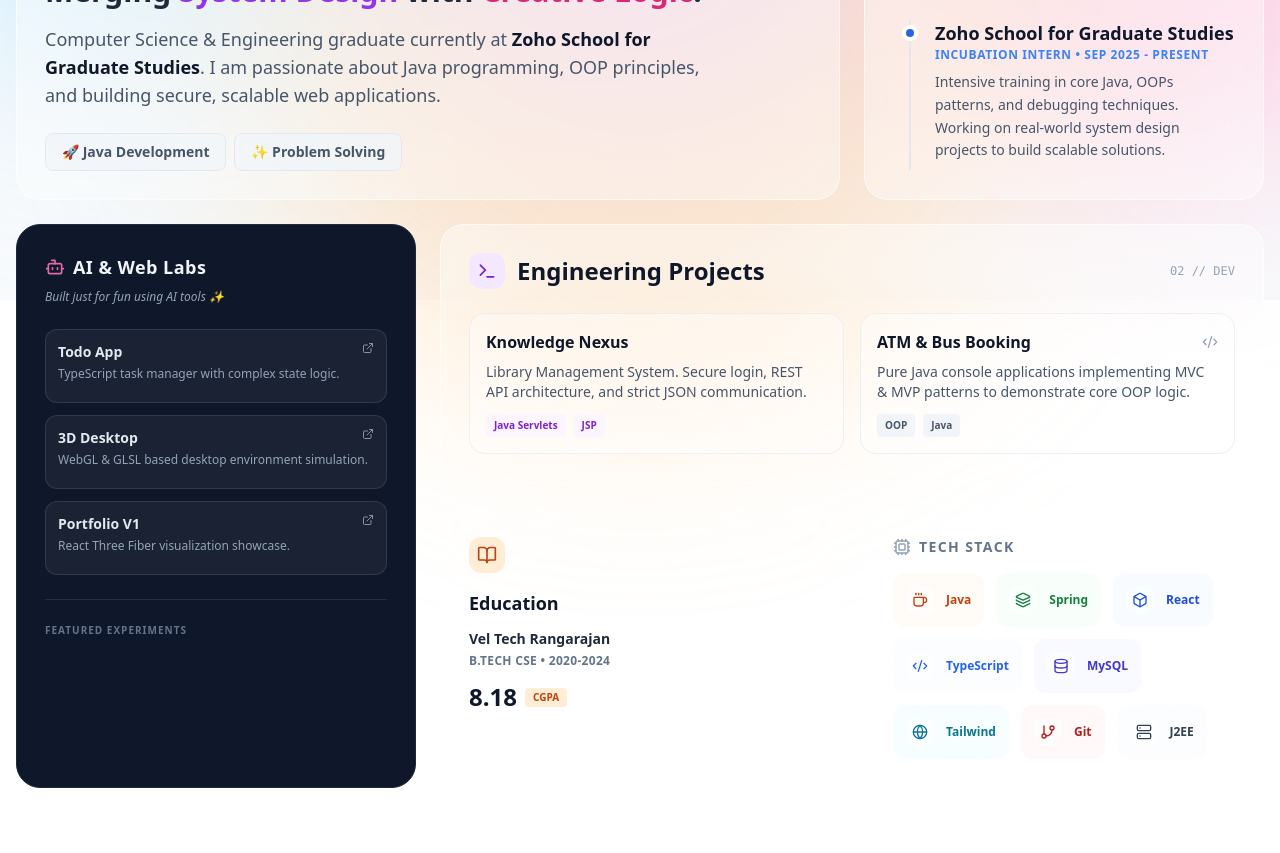
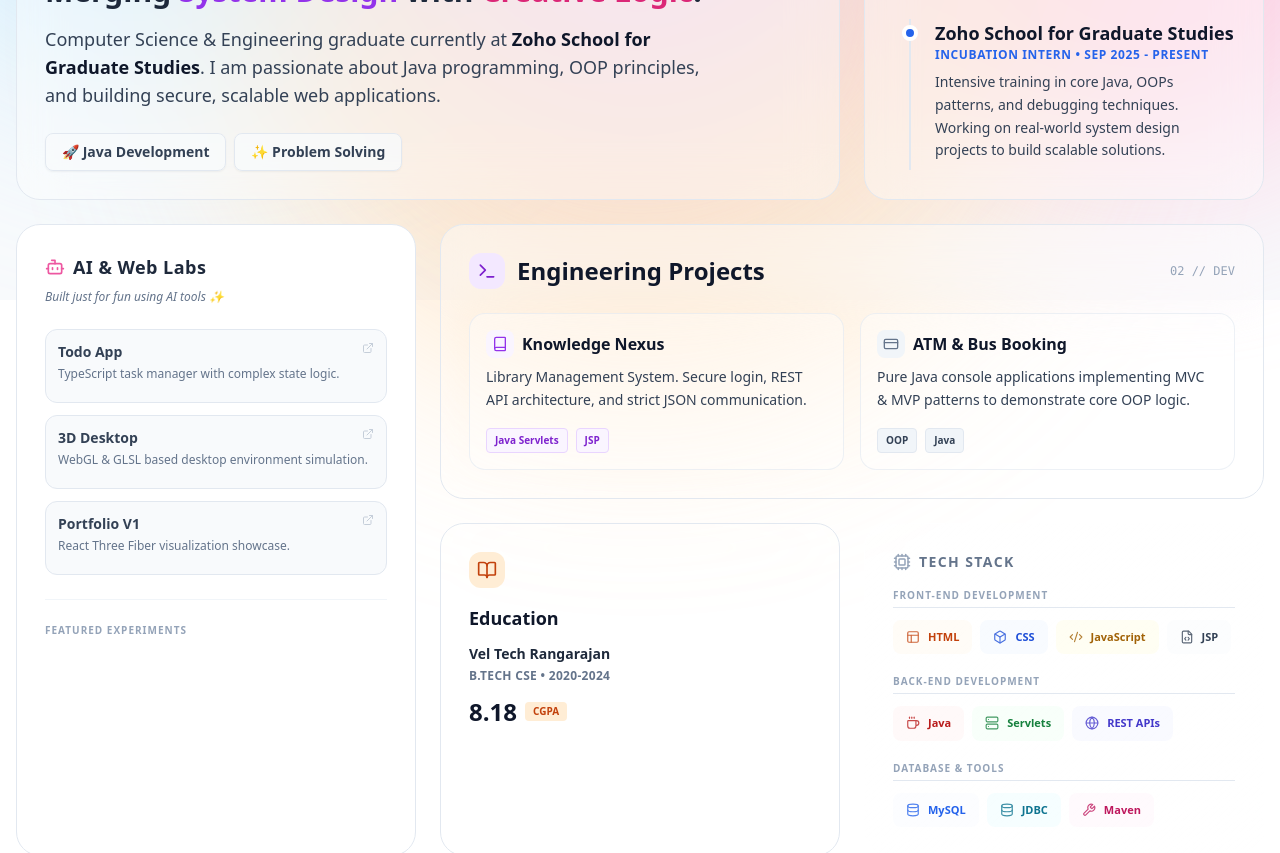
Before and after one commit to Kutral/resume, a React (Vite) app: page / in a window 1280 px wide. Shown: the part 500-1353 px from the top of the page. Built offline with nearby package versions, Linux system fonts and the light colour scheme.

Commit message:
feat: complete UI polish - tech categories, project icons, SEO tags, OG image

```diff
--- a/src/App.jsx
+++ b/src/App.jsx
@@ -5,7 +5,7 @@ import {
   User, BookOpen, Briefcase, Monitor,
   ArrowUpRight, Bot, Layers, Cpu, Share2, Home, FolderKanban, GraduationCap,
   ChevronLeft, ChevronRight, Sun, Moon,
-  Coffee, Database, GitBranch, Globe, Server, Box
+  Coffee, Database, GitBranch, Globe, Server, Box, Wrench, FileCode, Layout, Book, CreditCard
 } from 'lucide-react';
 
 /**
@@ -486,15 +486,15 @@ const SwipeableProjects = ({ projects, isMobile }) => {
             href={proj.link}
             target="_blank"
             rel="noreferrer"
-            className="block group/item bg-white/5 hover:bg-white/10 p-3 rounded-xl border border-white/10 transition-all hover:translate-x-1"
+            className="block group/item bg-slate-50 hover:bg-slate-100 dark:bg-white/5 dark:hover:bg-white/10 p-3 rounded-xl border border-slate-200 dark:border-white/10 transition-all hover:translate-x-1"
           >
             <div className="flex justify-between items-start mb-1">
-              <div className="flex items-center gap-2 font-bold text-slate-200 group-hover/item:text-pink-300 transition-colors text-sm">
+              <div className="flex items-center gap-2 font-bold text-slate-700 dark:text-slate-200 group-hover/item:text-pink-500 dark:group-hover/item:text-pink-300 transition-colors text-sm">
                 {proj.title}
               </div>
-              <ExternalLink size={12} className="opacity-50 group-hover/item:opacity-100 text-white" />
+              <ExternalLink size={12} className="opacity-50 group-hover/item:opacity-100 text-slate-400 dark:text-white" />
             </div>
-            <p className="text-xs text-slate-400 mb-2 line-clamp-2">{proj.desc}</p>
+            <p className="text-xs text-slate-500 dark:text-slate-400 mb-2 line-clamp-2">{proj.desc}</p>
           </a>
         ))}
       </div>
@@ -520,17 +520,17 @@ const SwipeableProjects = ({ projects, isMobile }) => {
                 href={proj.link}
                 target="_blank"
                 rel="noreferrer"
-                className="block bg-white/5 p-4 rounded-xl border border-white/10 min-h-[120px]"
+                className="block bg-slate-50 dark:bg-white/5 p-4 rounded-xl border border-slate-200 dark:border-white/10 min-h-[120px]"
                 onClick={() => triggerHaptic('light')}
               >
                 <div className="flex justify-between items-start mb-2">
-                  <div className="font-bold text-slate-200 text-base">{proj.title}</div>
-                  <ExternalLink size={14} className="text-white/50" />
+                  <div className="font-bold text-slate-800 dark:text-slate-200 text-base">{proj.title}</div>
+                  <ExternalLink size={14} className="text-slate-400 dark:text-white/50" />
                 </div>
-                <p className="text-sm text-slate-400">{proj.desc}</p>
+                <p className="text-sm text-slate-600 dark:text-slate-400">{proj.desc}</p>
                 <div className="flex gap-2 mt-3">
                   {proj.tags.map(tag => (
-                    <span key={tag} className="text-[10px] bg-white/10 text-white/70 px-2 py-1 rounded">{tag}</span>
+                    <span key={tag} className="text-[10px] bg-white dark:bg-white/10 text-slate-600 dark:text-white/70 px-2 py-1 rounded border border-slate-200 dark:border-none">{tag}</span>
                   ))}
                 </div>
               </a>
@@ -544,13 +544,13 @@ const SwipeableProjects = ({ projects, isMobile }) => {
           <button
             key={i}
             onClick={() => { setCurrentIndex(i); triggerHaptic('light'); }}
-            className={`w-2 h-2 rounded-full transition-all ${i === currentIndex ? 'bg-pink-400 w-4' : 'bg-white/30'
+            className={`w-2 h-2 rounded-full transition-all ${i === currentIndex ? 'bg-pink-500 dark:bg-pink-400 w-4' : 'bg-slate-300 dark:bg-white/30'
               }`}
           />
         ))}
       </div>
 
-      <div className="flex justify-center items-center gap-1 mt-2 text-white/30 text-xs">
+      <div className="flex justify-center items-center gap-1 mt-2 text-slate-400 dark:text-white/30 text-xs">
         <ChevronLeft size={12} />
         <span>Swipe</span>
         <ChevronRight size={12} />
@@ -751,18 +751,35 @@ export default function App() {
     window.location.reload();
   };
 
-  const TECH_STACK = [
-    { name: 'Java', icon: <Coffee size={16} />, color: 'bg-orange-100 text-orange-700 dark:bg-orange-500/20 dark:text-orange-300' },
-    { name: 'Spring', icon: <Layers size={16} />, color: 'bg-green-100 text-green-700 dark:bg-green-500/20 dark:text-green-300' },
-    { name: 'React', icon: <Box size={16} />, color: 'bg-blue-100 text-blue-700 dark:bg-blue-500/20 dark:text-blue-300' },
-    { name: 'TypeScript', icon: <Code2 size={16} />, color: 'bg-blue-50 text-blue-600 dark:bg-blue-600/20 dark:text-blue-200' },
-    { name: 'MySQL', icon: <Database size={16} />, color: 'bg-indigo-100 text-indigo-700 dark:bg-indigo-500/20 dark:text-indigo-300' },
-    { name: 'Tailwind', icon: <Globe size={16} />, color: 'bg-cyan-100 text-cyan-700 dark:bg-cyan-500/20 dark:text-cyan-300' },
-    { name: 'Git', icon: <GitBranch size={16} />, color: 'bg-red-100 text-red-700 dark:bg-red-500/20 dark:text-red-300' },
-    { name: 'J2EE', icon: <Server size={16} />, color: 'bg-slate-100 text-slate-700 dark:bg-slate-700 dark:text-slate-300' }
+  const TECH_CATEGORIES = [
+    {
+      title: 'Front-End Development',
+      skills: [
+        { name: 'HTML', icon: <Layout size={14} />, color: 'bg-orange-100 text-orange-700 dark:bg-orange-500/20 dark:text-orange-300' },
+        { name: 'CSS', icon: <Box size={14} />, color: 'bg-blue-100 text-blue-700 dark:bg-blue-500/20 dark:text-blue-300' },
+        { name: 'JavaScript', icon: <Code2 size={14} />, color: 'bg-yellow-100 text-yellow-700 dark:bg-yellow-500/20 dark:text-yellow-300' },
+        { name: 'JSP', icon: <FileCode size={14} />, color: 'bg-slate-100 text-slate-700 dark:bg-slate-700 dark:text-slate-300' }
+      ]
+    },
+    {
+      title: 'Back-End Development',
+      skills: [
+        { name: 'Java', icon: <Coffee size={14} />, color: 'bg-red-100 text-red-700 dark:bg-red-500/20 dark:text-red-300' },
+        { name: 'Servlets', icon: <Server size={14} />, color: 'bg-green-100 text-green-700 dark:bg-green-500/20 dark:text-green-300' },
+        { name: 'REST APIs', icon: <Globe size={14} />, color: 'bg-indigo-100 text-indigo-700 dark:bg-indigo-500/20 dark:text-indigo-300' }
+      ]
+    },
+    {
+      title: 'Database & Tools',
+      skills: [
+        { name: 'MySQL', icon: <Database size={14} />, color: 'bg-blue-50 text-blue-600 dark:bg-blue-600/20 dark:text-blue-200' },
+        { name: 'JDBC', icon: <Database size={14} />, color: 'bg-cyan-100 text-cyan-700 dark:bg-cyan-500/20 dark:text-cyan-300' },
+        { name: 'Maven', icon: <Wrench size={14} />, color: 'bg-pink-100 text-pink-700 dark:bg-pink-500/20 dark:text-pink-300' }
+      ]
+    }
   ];
 
-  const glassCardStyles = "bg-white/40 dark:bg-slate-800/40 backdrop-blur-xl border border-white/60 dark:border-slate-700/60";
+  const glassCardStyles = "bg-white/40 dark:bg-slate-800/40 backdrop-blur-xl border border-slate-200 dark:border-white/10 shadow-xl dark:shadow-md";
 
   return (
     <div className={`min-h-screen font-sans selection:bg-purple-300 selection:text-purple-900 overflow-x-hidden transition-colors duration-300 ${isDark ? 'text-slate-100' : 'text-slate-800'}`}>
@@ -798,9 +815,9 @@ export default function App() {
               Incubation Intern @ Zoho School for Graduate Studies
             </div>
             <h1 className={`text-4xl sm:text-7xl font-black tracking-tighter leading-[0.9] mb-2 ${isDark ? 'text-white' : 'text-slate-900'}`}>
-              Kutraleeswaran <span className="text-transparent bg-clip-text bg-gradient-to-r from-purple-600 via-pink-500 to-purple-600 bg-[length:200%_auto] animate-gradient">B</span>
+              Kutraleeswaran <span className="text-transparent bg-clip-text bg-gradient-to-r from-violet-700 via-pink-500 to-violet-700 bg-[length:200%_auto] animate-gradient">B</span>
             </h1>
-            <p className={`text-base sm:text-xl font-light max-w-lg ${isDark ? 'text-slate-300' : 'text-slate-600'}`}>
+            <p className={`text-base sm:text-xl font-light max-w-lg ${isDark ? 'text-slate-300' : 'text-slate-700'}`}>
               Computer Science Engineer & Full-Stack Developer. <br />
               Specializing in scalable backend systems & modern UI.
             </p>
@@ -853,13 +870,14 @@ export default function App() {
             <h2 className={`text-2xl sm:text-3xl font-bold mb-4 ${isDark ? 'text-white' : 'text-slate-800'}`}>
               Merging <span className="text-purple-600 dark:text-purple-400">System Design</span> with <span className="text-pink-600 dark:text-pink-400">Creative Logic</span>.
             </h2>
-            <p className={`text-base sm:text-lg leading-relaxed mb-6 max-w-2xl ${isDark ? 'text-slate-300' : 'text-slate-600'}`}>
+
+            <p className={`text-base sm:text-lg leading-relaxed mb-6 max-w-2xl ${isDark ? 'text-slate-300' : 'text-slate-700'}`}>
               Computer Science & Engineering graduate currently at <strong className={isDark ? 'text-white' : 'text-slate-900'}>Zoho School for Graduate Studies</strong>.
               I am passionate about Java programming, OOP principles, and building secure, scalable web applications.
             </p>
             <div className="mt-auto flex flex-wrap gap-2">
-              <div className={`px-4 py-2 rounded-lg text-sm font-semibold border ${isDark ? 'bg-slate-700/80 text-slate-200 border-slate-600' : 'bg-slate-100/80 text-slate-600 border-slate-200'}`}>🚀 Java Development</div>
-              <div className={`px-4 py-2 rounded-lg text-sm font-semibold border ${isDark ? 'bg-slate-700/80 text-slate-200 border-slate-600' : 'bg-slate-100/80 text-slate-600 border-slate-200'}`}>✨ Problem Solving</div>
+              <div className={`px-4 py-2 rounded-lg text-sm font-semibold border ${isDark ? 'bg-slate-700/80 text-slate-200 border-slate-600/50' : 'bg-slate-50/80 text-slate-700 border-slate-200 shadow-sm'}`}>🚀 Java Development</div>
+              <div className={`px-4 py-2 rounded-lg text-sm font-semibold border ${isDark ? 'bg-slate-700/80 text-slate-200 border-slate-600/50' : 'bg-slate-50/80 text-slate-700 border-slate-200 shadow-sm'}`}>✨ Problem Solving</div>
             </div>
           </SpotlightCard>
 
@@ -877,8 +895,8 @@ export default function App() {
                 <div className="relative pl-6">
                   <span className={`absolute -left-[9px] top-1.5 h-4 w-4 rounded-full border-4 ${isDark ? 'border-slate-900 bg-blue-500' : 'border-white bg-blue-600'}`} />
                   <h4 className={`text-lg font-bold ${isDark ? 'text-white' : 'text-slate-900'}`}>Zoho School for Graduate Studies</h4>
-                  <p className="text-xs font-bold text-blue-500 uppercase tracking-wider mb-2">Incubation Intern • Sep 2025 - Present</p>
-                  <p className={`text-sm leading-relaxed ${isDark ? 'text-slate-400' : 'text-slate-600'}`}>
+                  <p className="text-xs font-bold text-blue-600 dark:text-blue-500 uppercase tracking-wider mb-2">Incubation Intern • Sep 2025 - Present</p>
+                  <p className={`text-sm leading-relaxed ${isDark ? 'text-slate-400' : 'text-slate-700'}`}>
                     Intensive training in core Java, OOPs patterns, and debugging techniques. Working on real-world system design projects to build scalable solutions.
                   </p>
                 </div>
@@ -894,20 +912,20 @@ export default function App() {
           <SpotlightCard
             id="ai-labs"
             isFocused={focusedCardIndex === 2}
-            className="md:col-span-2 md:row-span-2 bg-slate-900 dark:bg-slate-950 text-white border border-slate-800 shadow-2xl order-last md:order-none"
-            spotlightColor="rgba(255, 255, 255, 0.08)"
+            className="md:col-span-2 md:row-span-2 bg-white dark:bg-slate-950 text-slate-900 dark:text-white border border-slate-200 dark:border-slate-800 shadow-xl order-last md:order-none"
+            spotlightColor={isDark ? "rgba(255, 255, 255, 0.08)" : "rgba(0, 0, 0, 0.04)"}
             delay={0.2}
           >
             <div className="flex items-center gap-2 mb-2">
-              <Bot size={20} className="text-pink-400 animate-pulse" />
-              <h3 className="text-lg font-bold tracking-wide text-slate-100">AI & Web Labs</h3>
+              <Bot size={20} className="text-pink-500 dark:text-pink-400 animate-pulse" />
+              <h3 className="text-lg font-bold tracking-wide text-slate-800 dark:text-slate-100">AI & Web Labs</h3>
             </div>
-            <p className="text-xs text-slate-400 mb-6 italic">Built just for fun using AI tools ✨</p>
+            <p className="text-xs text-slate-500 dark:text-slate-400 mb-6 italic">Built just for fun using AI tools ✨</p>
 
             <SwipeableProjects projects={AI_PROJECTS} isMobile={isMobile} />
 
-            <div className="mt-6 pt-4 border-t border-white/10">
-              <span className="text-[10px] uppercase tracking-widest text-slate-500 font-bold">Featured Experiments</span>
+            <div className="mt-6 pt-4 border-t border-slate-100 dark:border-white/10">
+              <span className="text-[10px] uppercase tracking-widest text-slate-400 dark:text-slate-500 font-bold">Featured Experiments</span>
             </div>
           </SpotlightCard>
 
@@ -926,25 +944,34 @@ export default function App() {
                 className={`group block p-4 rounded-2xl border transition-all ${isDark ? 'bg-slate-700/40 border-slate-600/60 hover:border-purple-500 hover:bg-slate-700' : 'bg-white/40 border-slate-200/60 hover:border-purple-300 hover:bg-white'}`}
                 onClick={() => isMobile && triggerHaptic('light')}>
                 <div className="flex justify-between items-center mb-2">
+                  <div className="flex items-center gap-2">
+                    <div className={`p-1.5 rounded-lg ${isDark ? 'bg-purple-500/20 text-purple-300' : 'bg-purple-50 text-purple-600'}`}>
+                      <Book size={16} />
+                    </div>
                     <h4 className={`font-bold group-hover:text-purple-600 dark:group-hover:text-purple-400 transition-colors ${isDark ? 'text-white' : 'text-slate-900'}`}>Knowledge Nexus</h4>
+                  </div>
                   <ArrowUpRight size={16} className="opacity-0 group-hover:opacity-100 transition-opacity text-purple-500" />
                 </div>
-                <p className={`text-sm mb-3 ${isDark ? 'text-slate-300' : 'text-slate-600'}`}>Library Management System. Secure login, REST API architecture, and strict JSON communication.</p>
+                <p className={`text-sm mb-4 leading-relaxed ${isDark ? 'text-slate-300' : 'text-slate-700'}`}>Library Management System. Secure login, REST API architecture, and strict JSON communication.</p>
                 <div className="flex gap-2">
-                  <span className={`text-[10px] font-bold px-2 py-1 rounded ${isDark ? 'bg-purple-900/50 text-purple-300' : 'bg-purple-50 text-purple-700'}`}>Java Servlets</span>
-                  <span className={`text-[10px] font-bold px-2 py-1 rounded ${isDark ? 'bg-purple-900/50 text-purple-300' : 'bg-purple-50 text-purple-700'}`}>JSP</span>
+                  <span className={`text-[10px] font-bold px-2 py-1 rounded ${isDark ? 'bg-purple-500/20 text-purple-200 border border-purple-500/30' : 'bg-purple-50 text-purple-700 border border-purple-200'}`}>Java Servlets</span>
+                  <span className={`text-[10px] font-bold px-2 py-1 rounded ${isDark ? 'bg-purple-500/20 text-purple-200 border border-purple-500/30' : 'bg-purple-50 text-purple-700 border border-purple-200'}`}>JSP</span>
                 </div>
               </a>
 
               <div className={`p-4 rounded-2xl border cursor-default ${isDark ? 'bg-slate-700/40 border-slate-600/60' : 'bg-white/40 border-slate-200/60'}`}>
                 <div className="flex justify-between items-center mb-2">
+                  <div className="flex items-center gap-2">
+                    <div className={`p-1.5 rounded-lg ${isDark ? 'bg-slate-600 text-slate-300' : 'bg-slate-100 text-slate-500'}`}>
+                      <CreditCard size={16} />
+                    </div>
                     <h4 className={`font-bold ${isDark ? 'text-white' : 'text-slate-900'}`}>ATM & Bus Booking</h4>
-                  <Code2 size={16} className={isDark ? 'text-slate-500' : 'text-slate-400'} />
                   </div>
-                <p className={`text-sm mb-3 ${isDark ? 'text-slate-300' : 'text-slate-600'}`}>Pure Java console applications implementing MVC & MVP patterns to demonstrate core OOP logic.</p>
+                </div>
+                <p className={`text-sm mb-4 leading-relaxed ${isDark ? 'text-slate-300' : 'text-slate-700'}`}>Pure Java console applications implementing MVC & MVP patterns to demonstrate core OOP logic.</p>
                 <div className="flex gap-2">
-                  <span className={`text-[10px] font-bold px-2 py-1 rounded ${isDark ? 'bg-slate-600 text-slate-300' : 'bg-slate-100 text-slate-600'}`}>OOP</span>
-                  <span className={`text-[10px] font-bold px-2 py-1 rounded ${isDark ? 'bg-slate-600 text-slate-300' : 'bg-slate-100 text-slate-600'}`}>Java</span>
+                  <span className={`text-[10px] font-bold px-2 py-1 rounded ${isDark ? 'bg-slate-700 text-slate-200 border border-slate-600' : 'bg-slate-100 text-slate-700 border border-slate-200'}`}>OOP</span>
+                  <span className={`text-[10px] font-bold px-2 py-1 rounded ${isDark ? 'bg-slate-700 text-slate-200 border border-slate-600' : 'bg-slate-100 text-slate-700 border border-slate-200'}`}>Java</span>
                 </div>
               </div>
             </div>
@@ -972,16 +999,25 @@ export default function App() {
               <Cpu size={18} className={isDark ? 'text-slate-500' : 'text-slate-400'} />
               <h3 className={`text-sm font-bold uppercase tracking-widest ${isDark ? 'text-slate-400' : 'text-slate-500'}`}>Tech Stack</h3>
             </div>
-            <div className="flex flex-wrap gap-3">
-              {TECH_STACK.map((tech) => (
+            <div className="flex flex-col gap-5">
+              {TECH_CATEGORIES.map((category, idx) => (
+                <div key={idx}>
+                  <h4 className={`text-[10px] font-bold uppercase tracking-widest mb-3 border-b pb-1 ${isDark ? 'text-slate-500 border-slate-700' : 'text-slate-400 border-slate-200'}`}>
+                    {category.title}
+                  </h4>
+                  <div className="flex flex-wrap gap-2">
+                    {category.skills.map((tech) => (
                       <motion.div
                         key={tech.name}
-                  whileHover={{ scale: 1.02, y: -2 }}
-                  className={`flex items-center gap-3 px-3 py-3 rounded-xl border border-transparent transition-all ${tech.color} bg-opacity-20 dark:bg-opacity-10`}
+                        whileHover={{ scale: 1.05, y: -2 }}
+                        className={`flex items-center gap-2 px-3 py-2 rounded-lg border border-transparent transition-all cursor-default ${tech.color} bg-opacity-20 dark:bg-opacity-10`}
                       >
-                  <div className="p-1.5 bg-white/50 dark:bg-black/20 rounded-lg">{tech.icon}</div>
-                  <span className="font-bold text-xs">{tech.name}</span>
+                        <div className="opacity-80">{tech.icon}</div>
+                        <span className="font-bold text-[11px]">{tech.name}</span>
                       </motion.div>
+                    ))}
+                  </div>
+                </div>
               ))}
             </div>
           </SpotlightCard>
@@ -996,7 +1032,7 @@ export default function App() {
           </div>
         </footer>
 
-      </main>
-    </div>
+      </main >
+    </div >
   );
 }
```
Also changed, not shown: index.html (+15 -0 lines), public/og-image.png (added). Lines whose indentation alone changed are shown as unchanged.
